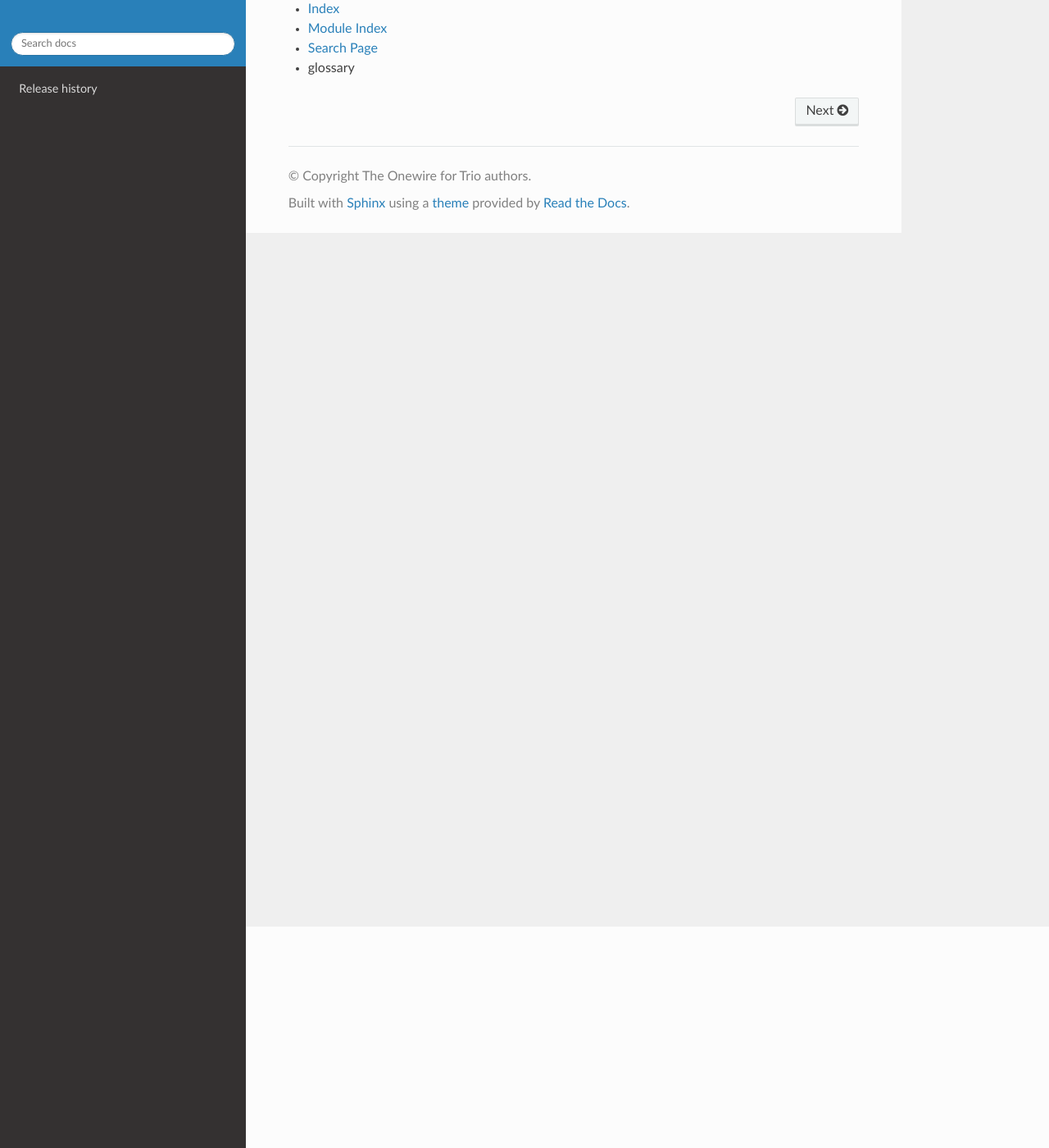
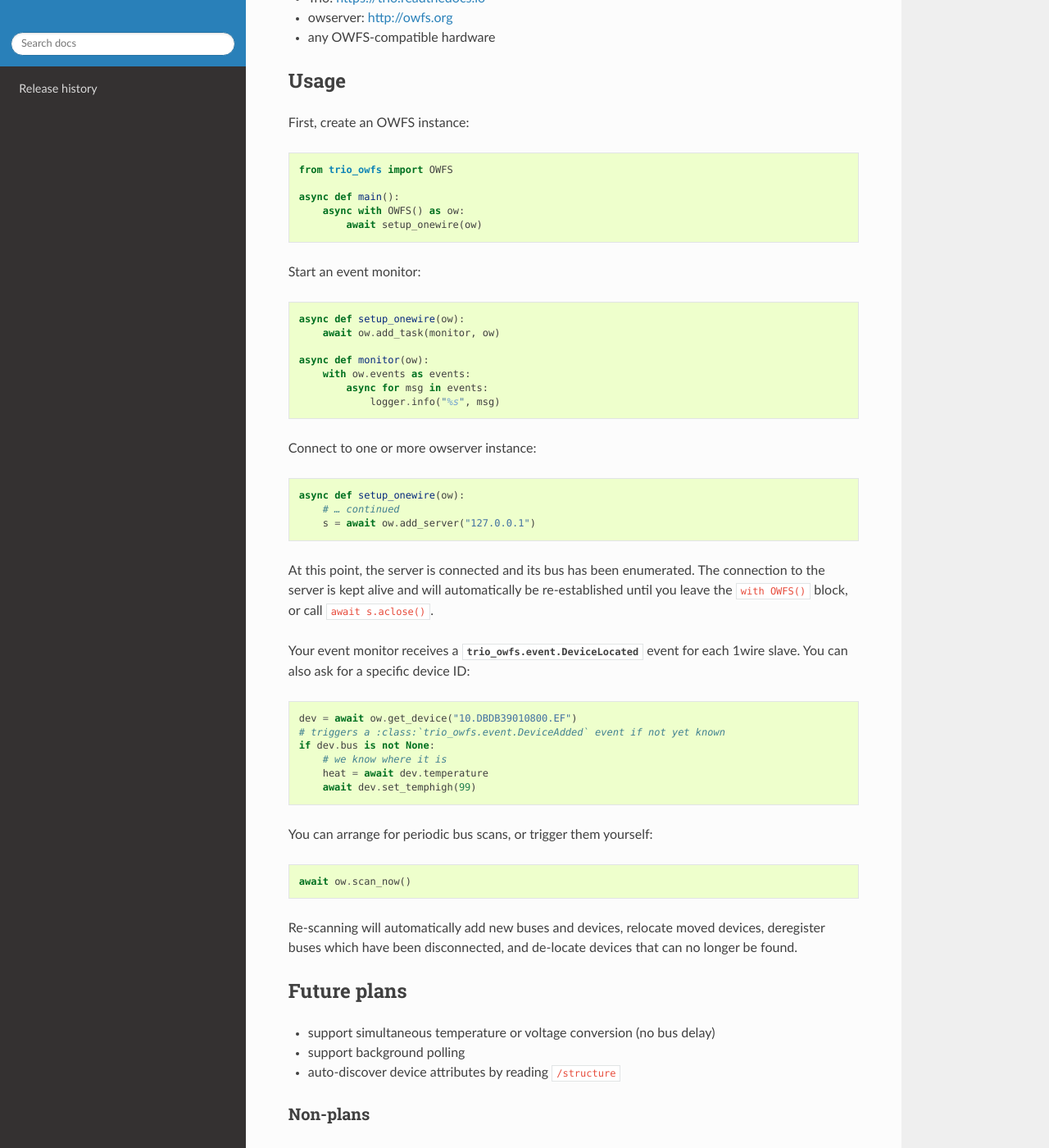
Before and after one commit to python-trio/trio-owfs, a Sphinx documentation site: the page built from docs/source/index.rst, in a window 1280 px wide and 1400 px high, scrolled down 270 px. Shown: the whole window at 82% size. Built offline with Sphinx 7.4.7 and the Read the Docs theme 2.0.0, drawn with Linux system fonts in a browser that asks for light colours; the version number could not be read and is left out; some of the changed text lies outside the part shown.

Commit message:
doc update

```diff
--- a/docs/source/index.rst
+++ b/docs/source/index.rst
@@ -7,6 +7,86 @@
 =================================
 Onewire for Trio: Access to 1wire
 =================================
+
+This project enables you to access one or more 1wire buses asynchronously.
+
+Prerequisites:
+
+* Trio: https://trio.readthedocs.io
+
+* owserver: http://owfs.org
+
+* any OWFS-compatible hardware
+
++++++
+Usage
++++++
+
+First, create an OWFS instance::
+
+    from trio_owfs import OWFS
+
+    async def main():
+        async with OWFS() as ow:
+            await setup_onewire(ow)
+
+Start an event monitor::
+
+    async def setup_onewire(ow):
+        await ow.add_task(monitor, ow)
+
+    async def monitor(ow):
+        with ow.events as events:
+            async for msg in events:
+                logger.info("%s", msg)
+
+Connect to one or more owserver instance::
+
+    async def setup_onewire(ow):
+        # … continued
+        s = await ow.add_server("127.0.0.1")
+
+At this point, the server is connected and its bus has been enumerated.
+The connection to the server is kept alive and will automatically be
+re-established until you leave the ``with OWFS()`` block, or call
+``await s.aclose()``.
+
+Your event monitor receives a :class:`trio_owfs.event.DeviceLocated` event
+for each 1wire slave. You can also ask for a specific device ID::
+
+    dev = await ow.get_device("10.DBDB39010800.EF")
+    # triggers a :class:`trio_owfs.event.DeviceAdded` event if not yet known
+    if dev.bus is not None:
+        # we know where it is
+        heat = await dev.temperature
+        await dev.set_temphigh(99)
+
+You can arrange for periodic bus scans, or trigger them yourself::
+
+    await ow.scan_now()
+
+Re-scanning will automatically add new buses and devices, relocate moved
+devices, deregister buses which have been disconnected, and de-locate
+devices that can no longer be found.
+
+++++++++++++
+Future plans
+++++++++++++
+
+* support simultaneous temperature or voltage conversion (no bus delay)
+
+* support background polling
+
+* auto-discover device attributes by reading ``/structure``
+
+Non-plans
++++++++++
+
+Trio-OWFS will never support
+
+* Cached bus access. If you want to cache a value, do it in Python.
+
+* Linked owservers (i.e. one server that forwards to another).
 
 .. toctree::
    :maxdepth: 2
```
